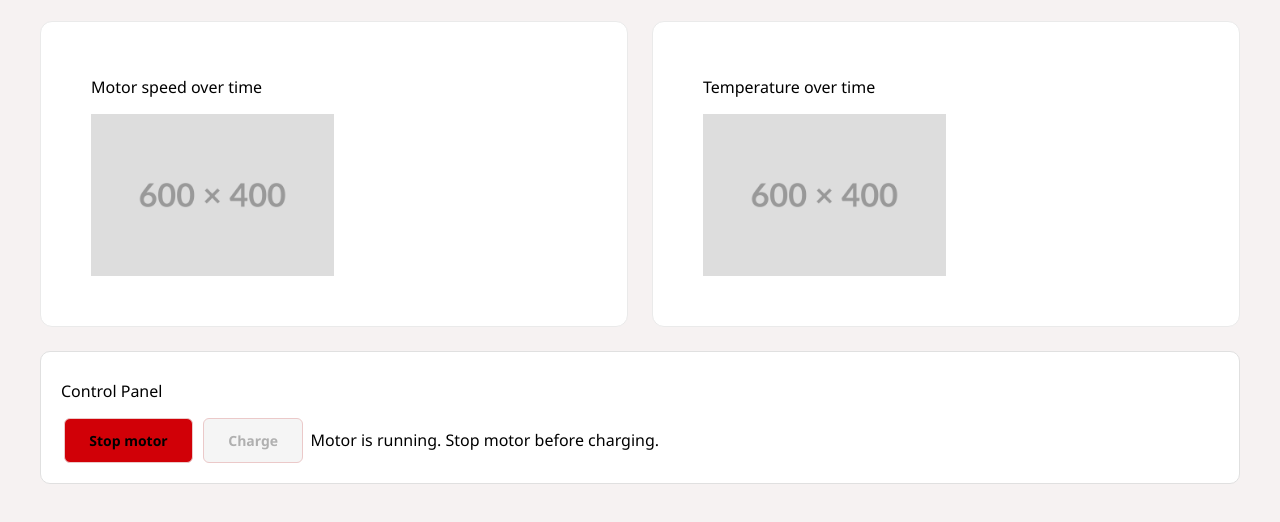
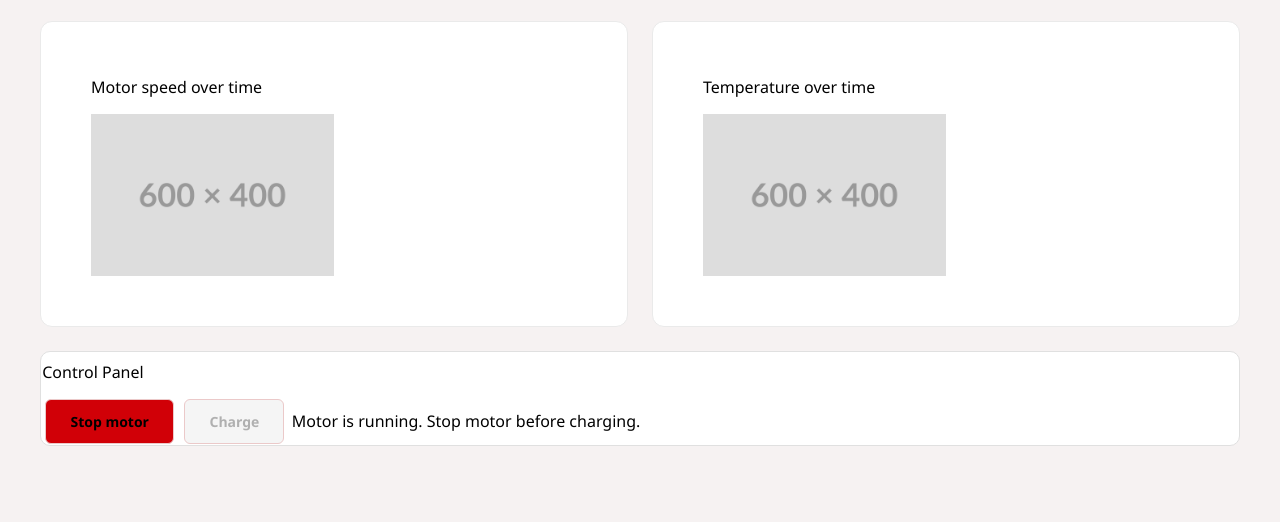
Before and after one commit to Liviu-Olteanu/RobotSimulator, a plain HTML site: page index.html in a window 1280 px wide. Shown: the part 294-816 px from the top of the page. Drawn offline with Linux system fonts and the light colour scheme.

Commit message:
Feature/rbt 104 chart placeholders (#5)
* Control panel finished

* added chart placeholders

* changes to colors

```diff
--- a/styles.css
+++ b/styles.css
@@ -4,6 +4,8 @@
   --color-danger: #d10007;
   --color-charging: #007ad1;
   --color-stopped: #7c7c7c;
+  --color-ready: #f5f5f5;
+  --btn-border-color: #ebc9c9;
 
   --bg-main: rgb(246, 242, 242);
   --bg-card: rgb(255, 231, 231);
@@ -188,8 +190,8 @@ body {
   margin-top: 1.5rem;
   background-color: #ffffff;
   border: 1px solid #e0e0e0;
-  border-radius: 10px;
-  padding: 20px;
+  border-radius: 0.625rem;
+  padding: 1.25px;
 }
 
 .control_panel h4 {
@@ -202,7 +204,7 @@ body {
   margin: auto 0.2rem auto 0.2rem;
   padding: 12px 24px;
   border-radius: 6px;
-  border: 1px solid #ebc9c9;
+  border: 1px solid var(--btn-border-color);
   font-size: 14px;
   font-weight: 700;
   cursor: pointer;
@@ -217,7 +219,7 @@ body {
 }
 
 .btn_charge--ready {
-  background-color: whitesmoke;
+  background-color: var(--color-ready);
 }
 
 .btn_charge--charging {
```
